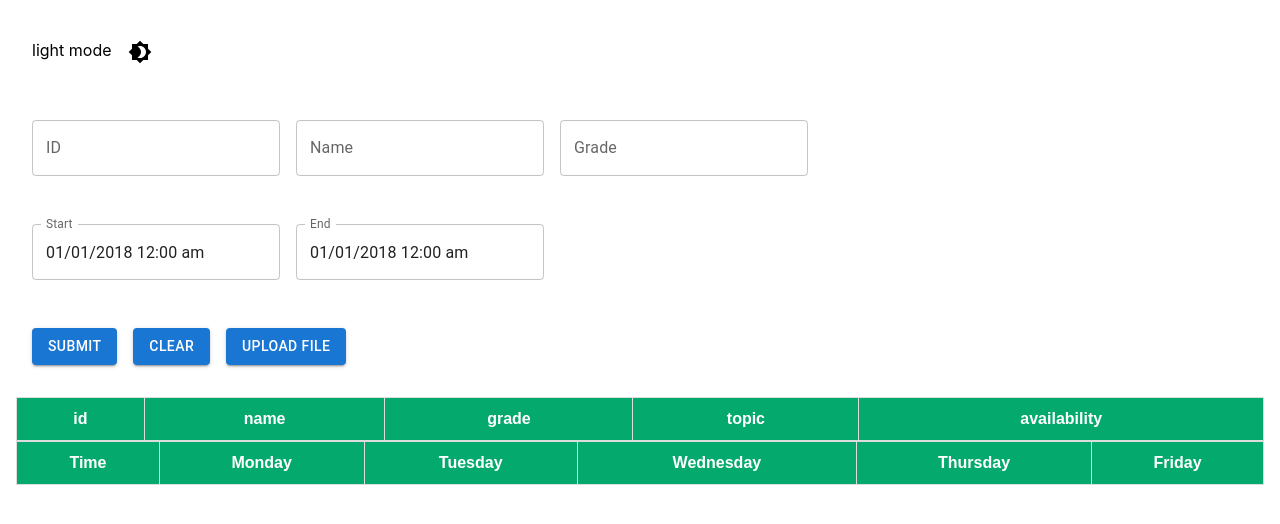
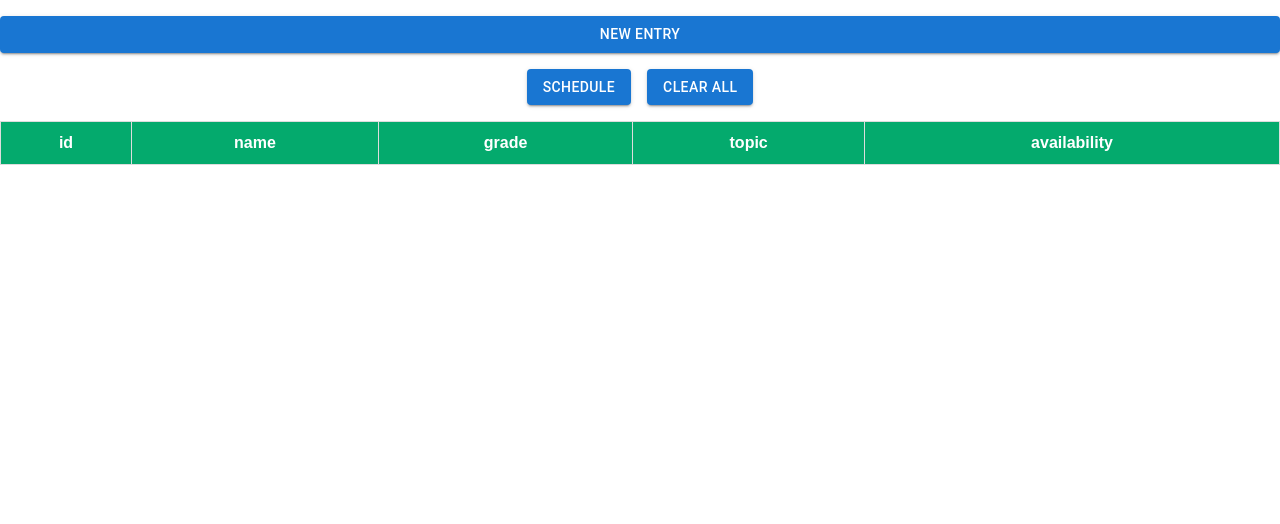
Before and after one commit to ncardenas/scheduler, a React (Create React App) app: page / in a window 1280 px wide. Shown: the top 524 px of the page. Built offline with nearby package versions, Linux system fonts and the light colour scheme.

Commit message:
created a modal for the form

```diff
--- a/src/App.js
+++ b/src/App.js
@@ -1,185 +1,102 @@
-import React, { useState } from 'react'
-import Grid from "@mui/material/Grid";
+import React, { useState } from 'react';
+import { Box, Stack, Modal } from '@mui/material';
+import { Form } from './component/Form';
 
-import Time from './Time'
-import Student from './Student'
-import Schedule from './Schedule'
-import { GradeField, IDField, NameField } from './component/Fields';
-import { SubmitButton, UploadFileButton, ClearButton } from './component/Buttons';
-import { DateSelect } from './component/DateSelect';
+import {
+  SubmitButton,
+  ClearButton,
+  NewStudentButton,
+  AddTimeBlockButton,
+  NewEntryButton,
+  ScheduleStudentsButton,
+} from './component/Buttons';
 
-import { doSchedule } from'./scheduler'
-import ScheduleTable from './ScheduleTable/ScheduleTable'
-import StudentTable from './StudentTable/StudentTable'
-
-import IconButton from '@mui/material/IconButton';
-import { useTheme, ThemeProvider, createTheme } from '@mui/material/styles';
-import CssBaseline from '@mui/material/CssBaseline';
-import Brightness4Icon from '@mui/icons-material/Brightness4';
-import Brightness7Icon from '@mui/icons-material/Brightness7';
-
-const ColorModeContext = React.createContext({ toggleColorMode: () => {} });
+import StudentTable from './StudentTable/StudentTable';
 
 function App() {
-    const [mode, setMode] = React.useState('light');
-    const colorMode = React.useMemo(
-      () => ({
-        toggleColorMode: () => {
-          setMode((prevMode) => (prevMode === 'light' ? 'dark' : 'light'));
-        },
-      }),
-      [],
-    );
+  const initStudents = [];
+  const validTopics = ['Speech', 'Another', 'AnotherAnother'];
+  const validDays = ['Monday', 'Tuesday', 'Wednesday', 'Thursday', 'Friday'];
+  const validGrades = ['First', 'Second', 'Third'];
 
-    const theme = React.useMemo(
-      () =>
-        createTheme({
-          palette: {
-            mode,
-          },
-        }),
-      [mode],
-    );
+  const defaults = {
+    id: '',
+    name: '',
+    grade: validGrades[0],
+    topic: validTopics[0],
+    day: validDays[0],
+    disableForm: false,
+    students: [],
+    clickedSubmit: false,
+    formOpen: false,
+  };
 
-    return (
-      <ColorModeContext.Provider value={colorMode}>
-        <ThemeProvider theme={theme}>
-          <MyApp />
-        </ThemeProvider>
-      </ColorModeContext.Provider>
-    );
+  const [id, setID] = useState(defaults.id);
+  const [name, setName] = useState(defaults.name);
+  const [grade, setGrade] = useState(defaults.grade);
+  const [topic, setTopic] = useState(defaults.topic);
+  const [day, setDay] = useState(defaults.day);
+  const [disableForm, setDisableForm] = useState(defaults.disableForm);
+  const [students, setStudents] = useState(defaults.students);
+  const [clickedSubmit, setClickedSubmit] = useState(defaults.clickedSubmit);
+  const [formOpen, setFormOpen] = useState(false);
+
+  function handleClear() {
+    clearFormFields();
+    setStudents(initStudents);
+    setDisableForm(defaults.disableForm);
+  }
+
+  const handleSubmit = () => {
+    setDisableForm(true);
+    // setClickedSubmit(true);
+  };
+
+  const clearFormFields = () => {
+    setID(defaults.id);
+    setName(defaults.name);
+    setGrade(defaults.grade);
+    setTopic(defaults.topic);
+    setDay(defaults.day);
+  };
+
+  return (
+    <Stack marginTop={2} spacing={2}>
+      <NewEntryButton handleClick={() => setFormOpen(true)} />
+      <Modal open={formOpen} onClose={() => setFormOpen(false)}>
+        <Box
+          sx={{
+            backgroundColor: 'background.paper',
+            position: 'absolute',
+            top: '25%',
+            left: '25%',
+          }}
+        >
+          <Form
+            disableForm={disableForm}
+            setId={setID}
+            setName={setName}
+            validGrades={validGrades}
+            grade={grade}
+            setGrade={setGrade}
+            validTopics={validTopics}
+            topic={topic}
+            setTopic={setTopic}
+            validDays={validDays}
+            day={day}
+            setDay={setDay}
+          />
+        </Box>
+      </Modal>
+      <Stack spacing={2} direction="row" justifyContent="center">
+        <ScheduleStudentsButton handleClick={() => {}} />
+        <ClearButton handleClick={handleClear} />
+      </Stack>
+      <Box justifyContent="center" display="flex">
+        <StudentTable students={students} />
+      </Box>
+    </Stack>
+  );
 }
 
-function MyApp() {
-    const theme = useTheme();
-    const colorMode = React.useContext(ColorModeContext);
-
-    const initStudents = []
-    const initSchedule = new Schedule()
-    const [name, setName] = useState('')
-    const [id, setID] = useState('')
-    const [grade, setGrade] = useState('')
-    const [students, setStudents] = useState(initStudents)
-    const [schedule, setSchedule] = useState(initSchedule)
-
-    function convertDay(data) {
-        if (!data) return []
-
-        let properties = data.split(',') || data
-        let obj = []
-        properties.forEach(prop => {
-          let tup = prop.split('-')
-          const start = tup[0].split(':')
-          const hrStart = Number(start[0])
-          const minStart = Number(start[1])
-
-          const end = tup[1].split(':')
-          const hrEnd = Number(end[0])
-          const minEnd = Number(end[1])
-
-          obj.push({'start': new Time(hrStart, minStart), 'end': new Time(hrEnd, minEnd)})
-        })
-        return obj
-    }
-
-    function lowerCaseKeys(obj) {
-        const array = Object.entries(obj)
-                .map( ([key,value]) => { return [key.toLowerCase(), value] })
-
-        return Object.fromEntries(array)
-    }
-
-    function convertRawData(raw_data) {
-        const formattedData = []
-        for (let item of raw_data) {
-            item = lowerCaseKeys(item)
-
-            const availability = {}
-            availability.monday = convertDay(item.monday)
-            availability.tuesday = convertDay(item.tuesday)
-            availability.wednesday = convertDay(item.wednesday)
-            availability.thursday = convertDay(item.thursday)
-            availability.friday = convertDay(item.friday)
-
-            item.availability = availability
-            formattedData.push(item)
-        }
-
-        return formattedData
-    }
-
-    function makeStudents(raw_data) {
-        const data = convertRawData(raw_data)
-        return data.map(item => new Student(item.id, item.name, item.grade, item.topic, item.availability))
-    }
-
-    async function uploadFile() {
-        // const file_name = await window.api.openDialog()
-        const file_name = 'test/data/MOCK_DATA2.csv'
-        const raw_data = await window.api.parseCSV(file_name)
-        const uploadedStudents = makeStudents(raw_data)
-        console.log(raw_data)
-        const unscheduled_students = [...students, ...uploadedStudents]
-        setStudents(unscheduled_students)
-        scheduleNow(unscheduled_students)
-    }
-
-    function handleClear() {
-        setStudents(initStudents)
-        setSchedule(initSchedule)
-    }
-
-    const handleSubmit = () => {
-        // TODO: Save Student Data
-        console.log('submit hit')
-    }
-
-    function scheduleNow(unscheduled_students) {
-        const blockout_times = {
-            'monday': [
-            {'start': new Time(0,30), 'end': new Time(1)},
-            {'start': new Time(10), 'end': new Time(11)},
-            {'start': new Time(12), 'end': new Time(13)}
-            ],
-            'friday': [
-                {'start': new Time(1), 'end': new Time(1,30)},
-            ]
-        }
-        const interval = 30
-        const result = doSchedule(interval, blockout_times, unscheduled_students)
-        setSchedule(result)
-    }
-
-    return (
-        <Grid container>
-            <Grid container margin={2} spacing={2}>
-                <Grid item>
-                    {theme.palette.mode} mode
-                    <IconButton sx={{ ml: 1 }} onClick={colorMode.toggleColorMode} color="inherit">
-                    {theme.palette.mode === 'dark' ? <CssBaseline /> : <Brightness4Icon />}
-                    </IconButton>
-                </Grid>
-            </Grid>
-            <Grid container margin={2} spacing={2}>
-                <IDField handleInputChange={setID}/>
-                <NameField handleInputChange={setName}/>
-                <GradeField handleInputChange={setGrade}/>
-            </Grid>
-            <Grid container margin={2} spacing={2}>
-                <DateSelect text='Start'/>
-                <DateSelect text='End'/>
-            </Grid>
-            <Grid container margin={2} spacing={2}>
-                <SubmitButton handleSubmit={handleSubmit}/>
-                <ClearButton handleClear={handleClear}/>
-                <UploadFileButton handleUploadFile={uploadFile}/>
-            </Grid>
-            <Grid container margin={2} spacing={2}>
-                <StudentTable students={students} />
-                <ScheduleTable schedule={schedule}/>
-            </Grid>
-        </Grid>
-    )
-}
-
-export default App
+export default App;
--- a/src/StudentTable/StudentTable.tsx
+++ b/src/StudentTable/StudentTable.tsx
@@ -1,38 +1,38 @@
-import React, { useEffect, useState } from "react"
-import { BasicTable } from "../BasicTable"
-import { getColumns } from "./Columns"
+import React, { useEffect, useState } from 'react';
+import { BasicTable } from '../BasicTable';
+import { getColumns } from './Columns';
 
 const StudentTable = ({ students }) => {
-    const columns = getColumns()
-    const [data, setData] = useState([])
+  const columns = getColumns();
+  const [data, setData] = useState([]);
 
   useEffect(() => {
-        const result = []
-        console.log(students)
+    const result = [];
+    console.log(students);
     for (const student of students) {
-            const formatAvailability = []
+      const formatAvailability = [];
       for (const day of Object.keys(student.availability)) {
-                const availability = student.availability[day]
+        const availability = student.availability[day];
         for (const meeting of availability) {
-                    const start = meeting.start.toString()
-                    const end = meeting.end.toString()
-                    formatAvailability.push(<div key={start}>{day + ': ' + start + ' to ' + end}</div>)
+          const start = meeting.start.toString();
+          const end = meeting.end.toString();
+          formatAvailability.push(
+            <div key={start}>{day + ': ' + start + ' to ' + end}</div>
+          );
         }
       }
       result.push({
-                'id': student.id,
-                'name': student.name,
-                'grade': student.grade,
-                'topic': student.topic,
-                'availability': formatAvailability
-            })
+        id: student.id,
+        name: student.name,
+        grade: student.grade,
+        topic: student.topic,
+        availability: formatAvailability,
+      });
     }
-        setData(result)
-    }, [students])
+    setData(result);
+  }, [students]);
 
-    return (
-        <BasicTable c={columns} d={data} />
-    )
-}
+  return <BasicTable c={columns} d={data} />;
+};
 
-export default StudentTable
+export default StudentTable;
--- a/src/component/Buttons.tsx
+++ b/src/component/Buttons.tsx
@@ -1,26 +1,65 @@
-import Grid from "@mui/material/Grid";
-import Button from "@mui/material/Button";
+import React from 'react';
+import { Button } from '@mui/material';
 
-export const SubmitButton = ({ handleSubmit }) => (
-    <Grid item>
-        <Button variant="contained" color="primary" type="submit" onClick={handleSubmit}>
-            Submit
-        </Button>
-    </Grid>
-)
+export const SubmitButton = ({ handleClick }) => (
+  <Button
+    variant="contained"
+    color="primary"
+    type="submit"
+    onClick={handleClick}
+  >
+    Submit
+  </Button>
+);
 
-export const ClearButton = ({ handleClear }) => (
-    <Grid item>
-        <Button variant="contained" color="primary" onClick={handleClear}>
-            Clear
-        </Button>
-    </Grid>
-)
+export const ClearButton = ({ handleClick }) => (
+  <Button variant="contained" color="primary" onClick={handleClick}>
+    Clear All
+  </Button>
+);
 
-export const UploadFileButton = ({ handleUploadFile }) => (
-    <Grid item>
-        <Button variant="contained" color="primary" onClick={handleUploadFile}>
-            Upload File
-        </Button>
-    </Grid>
-)
+export const UploadFileButton = ({ handleClick }) => (
+  <Button variant="contained" color="primary" onClick={handleClick}>
+    Upload File
+  </Button>
+);
+
+export const StudentButton = ({ buttonText, handleClick }) => (
+  <Button variant="contained" color="primary" onClick={handleClick}>
+    {buttonText}
+  </Button>
+);
+
+export const NewStudentButton = ({ handleClick }) => (
+  <Button
+    variant="contained"
+    color="primary"
+    type="submit"
+    onClick={handleClick}
+  >
+    New Student
+  </Button>
+);
+
+export const AddTimeBlockButton = ({ handleClick }) => (
+  <Button
+    variant="contained"
+    color="primary"
+    type="submit"
+    onClick={handleClick}
+  >
+    Add
+  </Button>
+);
+
+export const NewEntryButton = ({ handleClick }) => (
+  <Button variant="contained" color="primary" onClick={handleClick}>
+    New Entry
+  </Button>
+);
+
+export const ScheduleStudentsButton = ({ handleClick }) => (
+  <Button variant="contained" color="primary" onClick={handleClick}>
+    Schedule
+  </Button>
+);
--- a/src/component/Fields.tsx
+++ b/src/component/Fields.tsx
@@ -1,43 +1,101 @@
-import TextField from "@mui/material/TextField";
-import Grid from "@mui/material/Grid";
+import React from 'react';
+import {
+  TextField,
+  Select,
+  FormControl,
+  InputLabel,
+  MenuItem,
+} from '@mui/material';
 
-export const IDField = (handleInputChange: Function) => {
+export const IDField = ({ disabled, handleInputChange }) => {
   return (
-        <Grid item>
     <TextField
       id="id-field"
       name="ID"
       label="ID"
       type="text"
-                onChange={() => handleInputChange()}
+      onChange={handleInputChange}
+      disabled={disabled}
     />
-        </Grid>
-    )
-}
-export const NameField = (handleInputChange: Function) => {
+  );
+};
+
+export const NameField = ({ disabled, handleInputChange }) => {
   return (
-    <Grid item>
     <TextField
       id="name-input"
       name="name"
       label="Name"
       type="text"
-            onChange={() => handleInputChange()}
+      onChange={handleInputChange}
+      disabled={disabled}
     />
-    </Grid>
-    )
-}
+  );
+};
 
-export const GradeField = (handleInputChange: Function) => {
+export const GradeField = ({ disabled, handleInputChange }) => {
   return (
-        <Grid item>
     <TextField
       id="grade-input"
       name="grade"
       label="Grade"
       type="number"
-                onChange={() => handleInputChange()}
+      onChange={handleInputChange}
+      disabled={disabled}
     />
-        </Grid>
-    )
-}
+  );
+};
+
+export const SelectGrade = ({
+  disabled,
+  validGrades,
+  value,
+  handleInputChange,
+}) => {
+  return (
+    <FormControl disabled={disabled} size="small">
+      <InputLabel>Grade</InputLabel>
+      <Select value={value} onChange={(e) => handleInputChange(e.target.value)}>
+        {validGrades.map((grade: string) => (
+          <MenuItem key={grade} value={grade}>
+            {grade}
+          </MenuItem>
+        ))}
+      </Select>
+    </FormControl>
+  );
+};
+
+export const SelectTopic = ({ disabled, topics, value, handleInputChange }) => {
+  return (
+    <FormControl disabled={disabled} size="small">
+      <InputLabel>Topic</InputLabel>
+      <Select value={value} onChange={(e) => handleInputChange(e.target.value)}>
+        {topics.map((topic: string) => (
+          <MenuItem key={topic} value={topic}>
+            {topic}
+          </MenuItem>
+        ))}
+      </Select>
+    </FormControl>
+  );
+};
+
+export const SelectDay = ({ validDays, value, handleInputChange }) => {
+  return (
+    <FormControl size="small">
+      <InputLabel>Day</InputLabel>
+      <Select value={value} onChange={(e) => handleInputChange(e.target.value)}>
+        {validDays.map((day: string) => (
+          <MenuItem key={day} value={day}>
+            {day}
+          </MenuItem>
+        ))}
+      </Select>
+    </FormControl>
+  );
+};
+
+export const SelectTime = () => {
+  return <input type="time" name="startdate" />;
+};
--- /dev/null
+++ b/src/component/Form.tsx
@@ -0,0 +1,60 @@
+import React from 'react';
+import { Stack } from '@mui/material';
+import {
+  IDField,
+  NameField,
+  SelectTopic,
+  SelectDay,
+  SelectTime,
+  SelectGrade,
+} from './Fields';
+
+import { AddTimeBlockButton, SubmitButton } from './Buttons';
+export const Form = ({
+  disableForm,
+  setId,
+  setName,
+  validGrades,
+  grade,
+  setGrade,
+  validTopics,
+  topic,
+  setTopic,
+  validDays,
+  day,
+  setDay,
+}) => {
+  return (
+    <Stack margin={2} spacing={2}>
+      <SubmitButton handleClick={() => {}} />
+      <Stack spacing={2} direction="row" justifyContent="center">
+        <IDField disabled={disableForm} handleInputChange={setId} />
+        <NameField handleInputChange={setName} disabled={disableForm} />
+        <SelectGrade
+          validGrades={validGrades}
+          value={grade}
+          handleInputChange={setGrade}
+          disabled={disableForm}
+        />
+        <SelectTopic
+          topics={validTopics}
+          value={topic}
+          handleInputChange={setTopic}
+          disabled={disableForm}
+        />
+      </Stack>
+      {/* Day and Time */}
+      <Stack spacing={2} direction="row" justifyContent="center">
+        <SelectDay
+          validDays={validDays}
+          value={day}
+          handleInputChange={setDay}
+        />
+        <SelectTime />
+        <SelectTime />
+        <AddTimeBlockButton handleClick={() => {}} />
+      </Stack>
+      {/* TODO add table for times */}
+    </Stack>
+  );
+};
```
Lines whose indentation alone changed are shown as unchanged.
